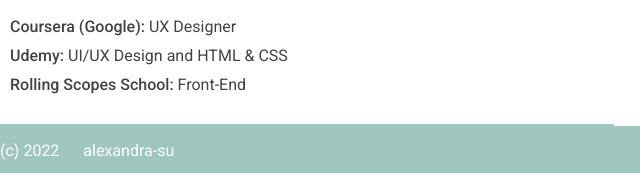
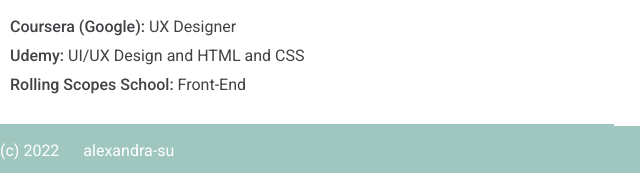
Before and after one commit to alexandra-su/rsschool-cv, a plain HTML site: page index.html in a window 1280 px wide. Shown: the part 1043-1216 px from the top of the page, 0-640 px from the left. Drawn offline with Linux system fonts and the light colour scheme.

Commit message:
feat: update files

```diff
--- a/index.html
+++ b/index.html
@@ -82,7 +82,7 @@
         <h2 class="section-title">Courses</h2>
         <ul class="section-list">
             <li class="section-item"><span>Coursera (Google):</span> UX Designer</li>
-            <li class="section-item"><span>Udemy:</span> UI/UX Design and HTML &amp CSS</li>
+            <li class="section-item"><span>Udemy:</span> UI/UX Design and HTML and CSS</li>
             <li class="section-item"><span>Rolling Scopes School:</span> Front-End</li>
         </ul>
         </section>
```
Also changed, not shown: style.css (line endings or trailing spaces).
